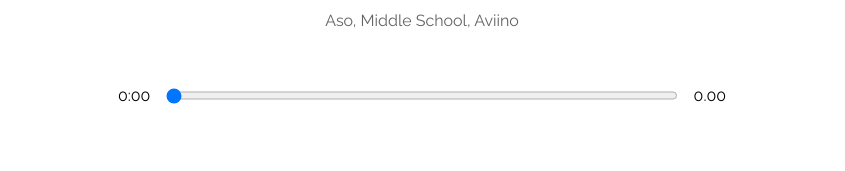
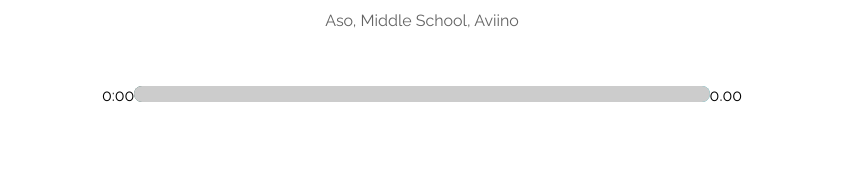
Before and after one commit to Laika-Beats/React-Music-Player, a React (Create React App) app: page / in a window 1280 px wide. Shown: the part 490-661 px from the top of the page, without its empty margins (218-1063 px from the left). Built offline with nearby package versions, Linux system fonts and the light colour scheme.

Commit message:
custom input style

```diff
--- a/src/App.js
+++ b/src/App.js
@@ -15,13 +15,24 @@
   const [songInfo, setSongInfo] = useState({
     currentTime: 0,
     duration: 0,
+    animationPercentage: 0,
   });
   const [libraryStatus, setLibraryStatus] = useState(false);
 
   const timeUpdateHandler = (e) => {
     const current = e.target.currentTime;
     const duration = e.target.duration;
-    setSongInfo({ ...songInfo, currentTime: current, duration });
+
+    const roundedCurrent = Math.round(current);
+    const roundedDuration = Math.round(duration);
+    const animation = Math.round((roundedCurrent / roundedDuration) * 100);
+
+    setSongInfo({
+      ...songInfo,
+      currentTime: current,
+      duration,
+      animationPercentage: animation,
+    });
   };
 
   return (
--- a/src/components/Player.js
+++ b/src/components/Player.js
@@ -76,10 +76,20 @@
     playAudio(isPlaying, audioRef);
   };
 
+  const trackAnim = {
+    transform: `translateX(${songInfo.animationPercentage}%)`,
+  };
+
   return (
     <div className="player">
       <div className="time-control">
         <p>{getTime(songInfo.currentTime)}</p>
+        <div
+          style={{
+            background: `linear-gradient(to right, ${currentSong.color[0]}, ${currentSong.color[1]}`,
+          }}
+          className="track"
+        >
           <input
             min={0}
             max={songInfo.duration || 0}
@@ -87,6 +97,9 @@
             onChange={dragHandler}
             type="range"
           ></input>
+          <div style={trackAnim} className="animate-track"></div>
+        </div>
+
         <p>{songInfo.duration ? getTime(songInfo.duration) : "0.00"}</p>
       </div>
       <div className="play-control">
--- a/src/styles/_player.scss
+++ b/src/styles/_player.scss
@@ -9,12 +9,12 @@
 .time-control {
   width: 50%;
   display: flex;
+  margin-top: 1rem;
   input {
     width: 100%;
-    padding: 1rem 0rem;
-  }
-  p {
-    padding: 1rem;
+    -webkit-appearance: none;
+    background: transparent;
+    cursor: pointer;
   }
 }
 
@@ -28,3 +28,32 @@
     cursor: pointer;
   }
 }
+
+input[type="range"]:focus {
+  outline: none;
+}
+input[type="range"]::-webkit-slider-thumb {
+  -webkit-appearance: none;
+  height: 16px;
+  width: 16px;
+}
+
+.track {
+  background: lightblue;
+  width: 100%;
+  height: 1rem;
+  position: relative;
+  border-radius: 1rem;
+  overflow: hidden;
+}
+
+.animate-track {
+  background: rgb(204, 204, 204);
+  width: 100%;
+  height: 100%;
+  position: absolute;
+  top: 0;
+  left: 0;
+  transform: translateX(0%);
+  pointer-events: none;
+}
```
Also changed, not shown: 1 other file (tests, documents, lock files or other folders). Lines whose indentation alone changed are shown as unchanged.
